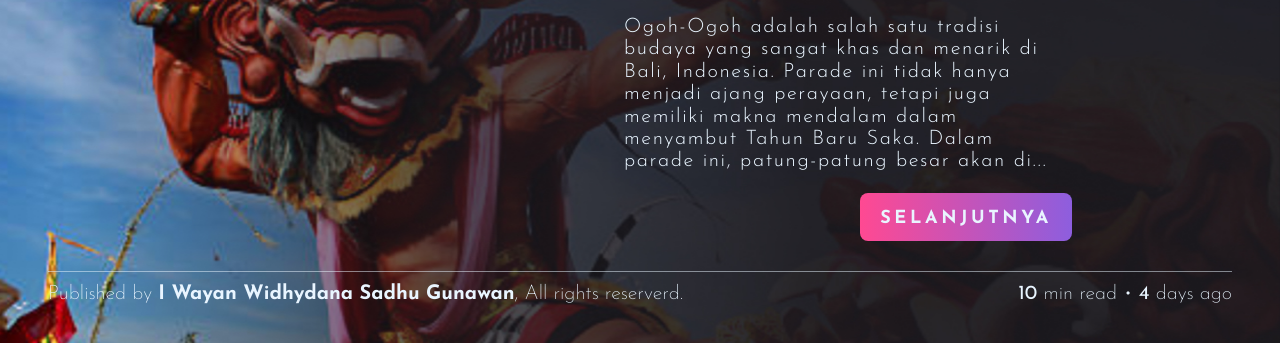
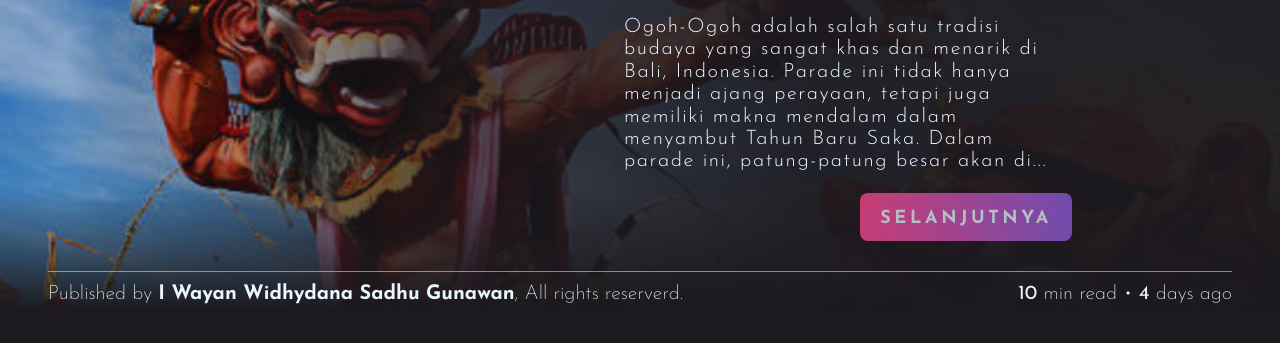
Before and after one commit to KelloVerra/dicoding-frontend_exercise-simple_article, a plain HTML site: page index.html in a window 1280 px wide. Shown: the part 333-676 px from the top of the page. Drawn offline with Linux system fonts and the light colour scheme.

Commit message:
+Added readme & credibilities >Styled main-header fade >Made continue button interactive -Removed redundant css property

```diff
--- a/style.css
+++ b/style.css
@@ -1,5 +1,4 @@
 body {
-    font-family: Arial, Helvetica, sans-serif;
     margin: 0px;
     overflow: hidden auto;
 
@@ -96,6 +95,18 @@ header {
     letter-spacing: 0.225rem;
     background: linear-gradient(90deg, var(--col-accent0), var(--col-accent1));
     color: var(--col-secondary0);
+    opacity: 0.75;
+    transition: transform 75ms ease-in, opacity 100ms ease-in;
+}
+.header-continuebutton:hover {
+    transform: scale(1.065);
+    opacity: 1.0;
+    transition: transform 100ms ease-out, opacity 125ms ease-in;
+}
+.header-continuebutton:active {
+    transform: scale(1.135);
+    opacity: 1.0;
+    transition: transform 200ms ease-out, opacity 225ms ease-in;
 }
 
 .header-line {
@@ -137,9 +148,10 @@ main {
 
 #header-main-fade {
     position: absolute;
-    top: 0; right: 0; left: 0;
-    height: 2rem;
-    background: linear-gradient(0deg, transparent, var(--col-primary0));
+    top: -10rem; right: 0; left: 0;
+    height: 10rem;
+    z-index: -98;
+    background: linear-gradient(180deg, transparent, var(--col-primary0) 75%);
 }
 
 
```
Also changed, not shown: 1 other file.
